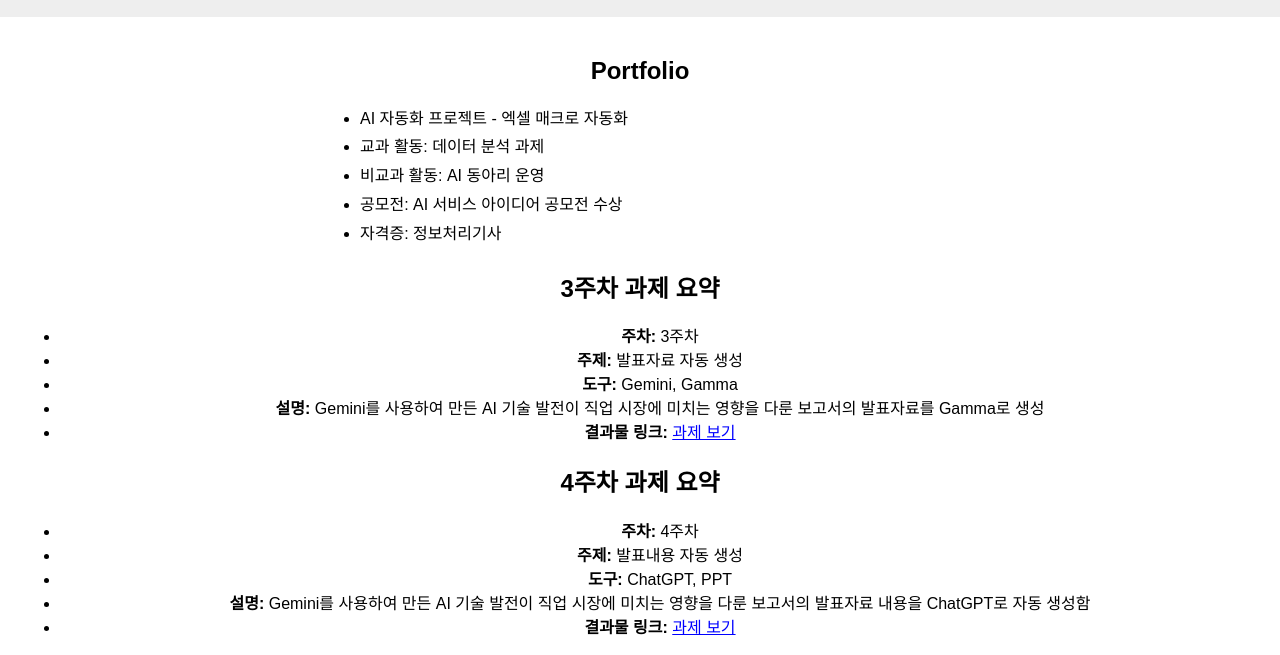
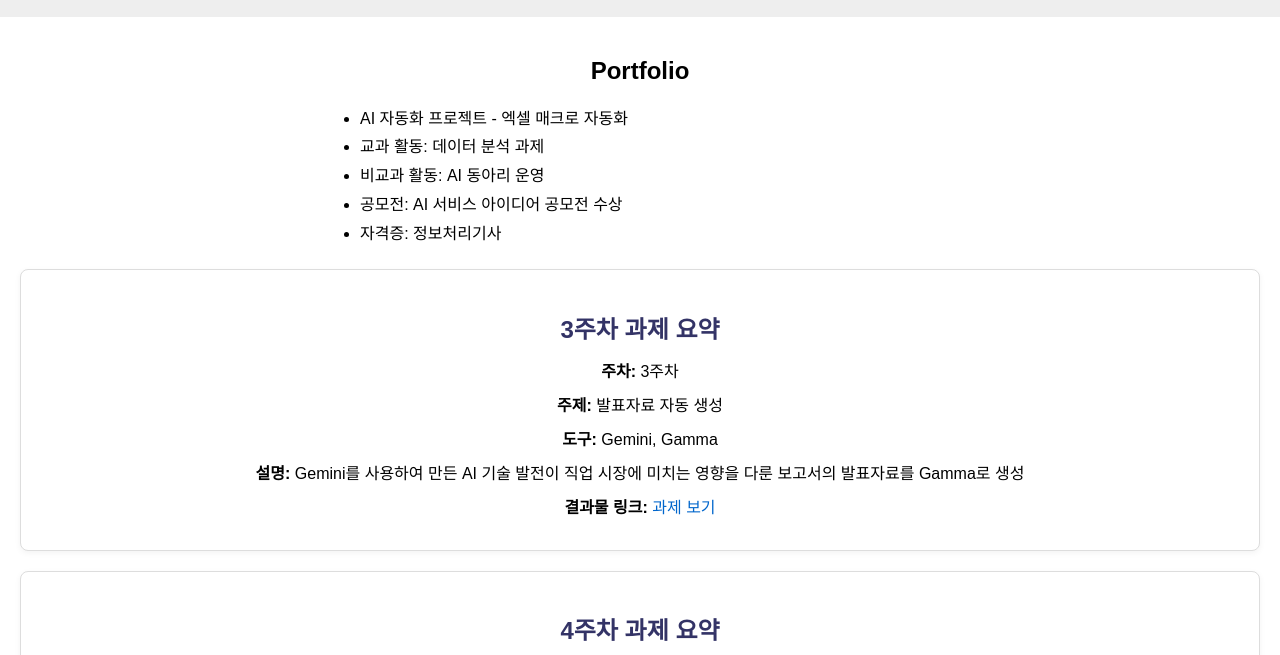
Before and after one commit to js7002/AI_office, a plain HTML site: page portfolio.html in a window 1280 px wide. Shown: the part 133-788 px from the top of the page. Drawn offline with Linux system fonts and the light colour scheme.

Commit message:
Update style.css

```diff
--- a/style.css
+++ b/style.css
@@ -62,3 +62,36 @@ body {
     padding: 5px;
     font-size: 14px;
   }
+.assignment {
+  background-color: #ffffff;
+  border: 1px solid #ddd;
+  padding: 20px;
+  margin: 20px 0;
+  border-radius: 8px;
+  box-shadow: 0 2px 6px rgba(0, 0, 0, 0.05);
+}
+
+.assignment h2 {
+  color: #333366;
+  margin-bottom: 15px;
+}
+
+.assignment ul {
+  list-style: none;
+  padding: 0;
+  margin: 0;
+}
+
+.assignment li {
+  margin-bottom: 10px;
+  line-height: 1.5;
+}
+
+.assignment a {
+  color: #0066cc;
+  text-decoration: none;
+}
+
+.assignment a:hover {
+  text-decoration: underline;
+}
```
